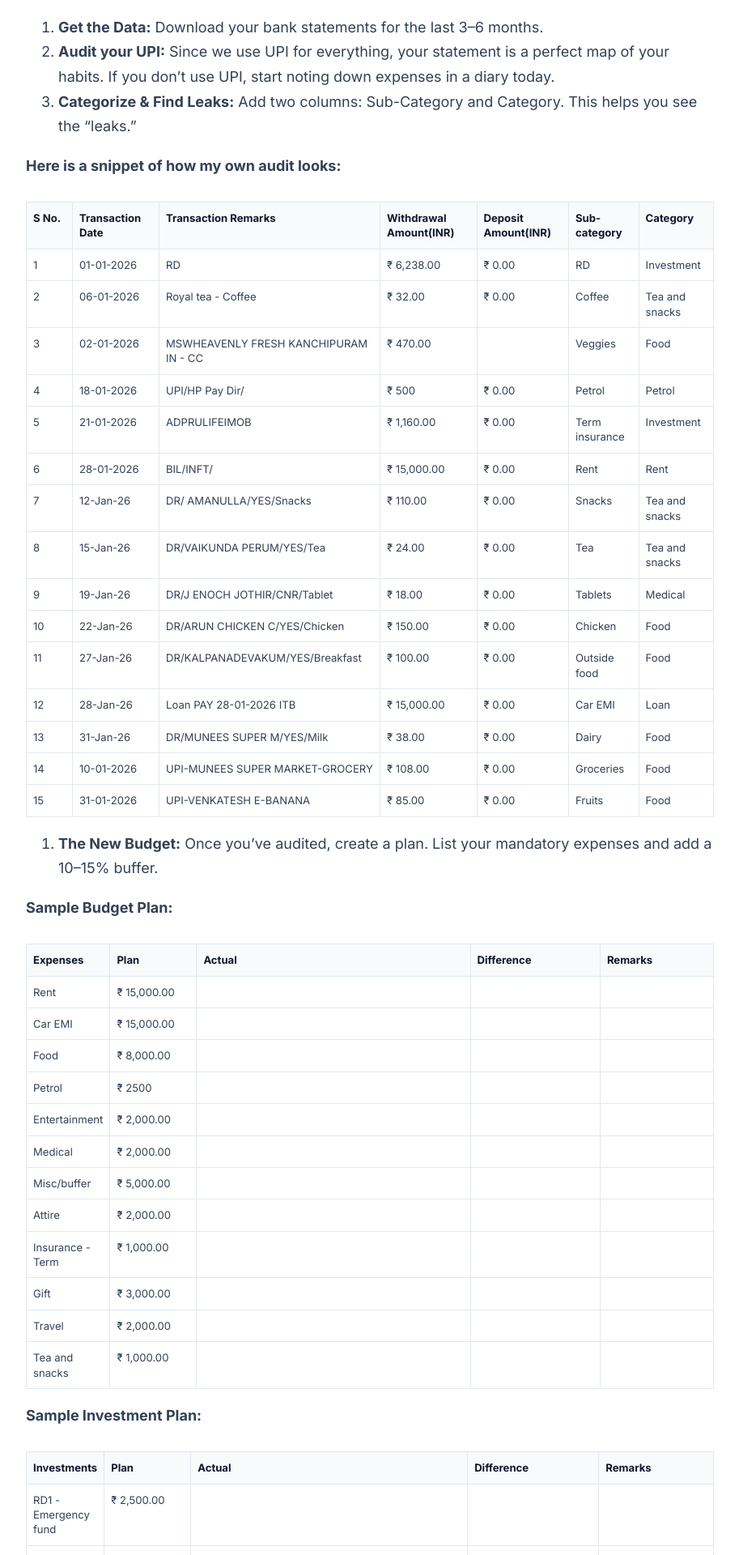
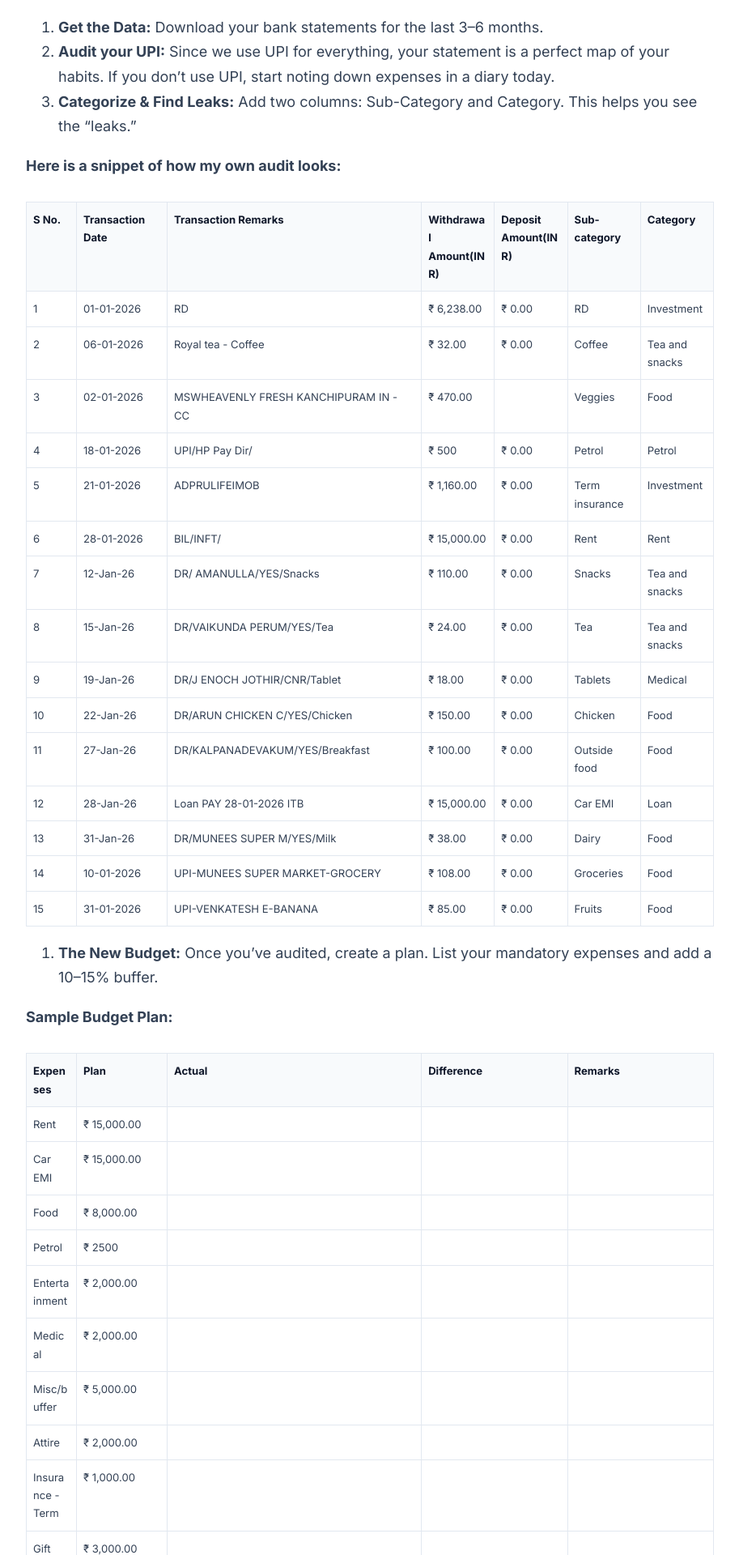
Before and after one commit to HarieshMK/HarieshMK.github.io, a Jekyll site: the page built from _posts/2026-02-22-how-to-start-investment-journey.md, in a window 1280 px wide. Shown: the part 1794-3714 px from the top of the page at 81% size, without its empty margins (183-1096 px from the left). Built offline with Jekyll 4.4.1, drawn with Linux system fonts in a browser that asks for light colours; comment, search, counter and statistics services are not loaded.

Commit message:
Update style.css

```diff
--- a/assets/css/style.css
+++ b/assets/css/style.css
@@ -328,46 +328,45 @@ a[href^="#"]:hover {
 .dark-theme .folder-name {
   color: #f1f5f9 !important;
 }
-/* ===== 11. OPTIMIZED TABLE STYLES ===== */
+/* ===== 11. SMART "EXCEL-STYLE" TABLE LOGIC ===== */
 .table-wrapper {
   width: 100%;
-  overflow-x: auto; /* Adds the scrollbar only when content is too wide */
-  -webkit-overflow-scrolling: touch;
+  overflow-x: auto;
   margin: 25px 0;
   border-radius: 8px;
 }
 
 table {
   width: 100% !important;
+  table-layout: fixed; /* This is the key to controlling column widths */
   border-collapse: collapse;
-  font-size: 0.82rem; /* Slightly smaller to fit more data on one screen */
-  table-layout: auto;
+  font-size: 0.82rem;
+  word-wrap: break-word;
 }
 
 table th, table td {
   border: 1px solid #e2e8f0;
-  padding: 10px 8px; /* Tighter padding to save horizontal space */
+  padding: 10px 8px;
   text-align: left;
   vertical-align: top;
-  line-height: 1.4;
+  overflow: hidden; /* Keeps text from bleeding out of cells */
 }
 
-/* SQUEEZING THE SMALL COLUMNS */
-table th:first-child,
-table td:first-child {
-  width: 40px !important; /* Forces S No. to be tiny */
-  text-align: center;
-}
+/* 1. SQUEEZE THE SMALL DATA (S No. and Date) */
+table th:nth-child(1), table td:nth-child(1) { width: 45px; text-align: center; }
+table th:nth-child(2), table td:nth-child(2) { width: 95px; }
 
-table th:nth-child(2),
-table td:nth-child(2) {
-  width: 90px !important; /* Tightens the Date column */
-}
+/* 2. FLEXIBLE MIDDLE (Transaction Remarks / Expense Names) */
+/* We give this column a larger % so it stays readable */
+table th:nth-child(3), table td:nth-child(3) { width: 35%; white-space: normal; }
 
-/* GIVING SPACE TO REMARKS */
-table td:nth-child(3) {
-  min-width: 160px;
-  white-space: normal; /* Ensures long text wraps to new lines */
+/* 3. SHRINK THE EMPTY/SMALL VALUE COLUMNS */
+/* These columns will share the remaining space equally */
+table th:nth-child(4), table td:nth-child(4),
+table th:nth-child(5), table td:nth-child(5),
+table th:nth-child(6), table td:nth-child(6),
+table th:nth-child(7), table td:nth-child(7) {
+  width: auto;
 }
 
 table th {
@@ -376,13 +375,6 @@ table th {
   color: #0f172a;
 }
 
-/* Dark Mode Refinement */
-.dark-theme table th,
-.dark-theme table td {
-  border: 1px solid #334155 !important;
-}
-
-.dark-theme table th {
-  background-color: #1e293b !important;
-  color: #ffffff !important;
-}
+/* Dark Mode Support */
+.dark-theme table th, .dark-theme table td { border: 1px solid #334155 !important; }
+.dark-theme table th { background-color: #1e293b !important; color: #ffffff !important; }
```
